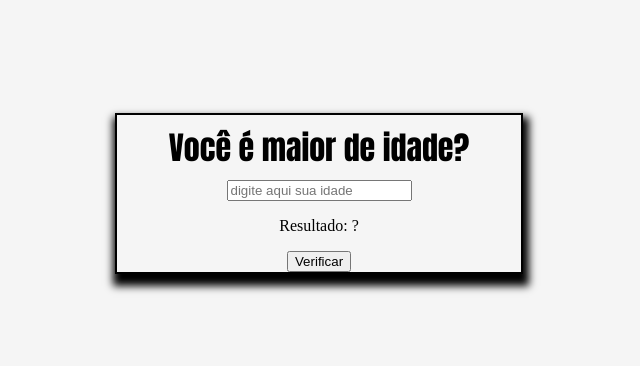
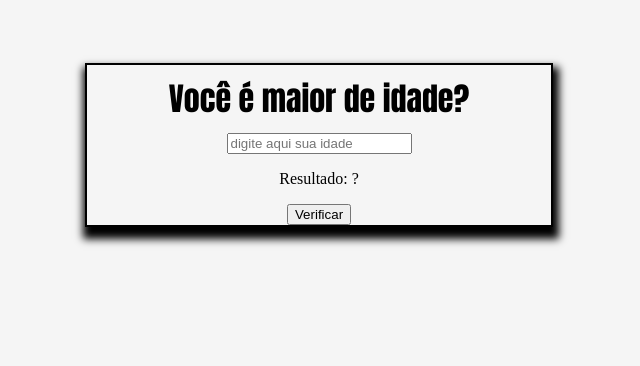
Before and after one commit to MartinsDeivid/SuaIdade, a plain HTML site: page Index.html in a window 1280 px wide. Shown: the part 187-553 px from the top of the page, without its empty margins (321-961 px from the left). Drawn offline with Linux system fonts and the light colour scheme.

Commit message:
Update Index.html
Melhorias!

```diff
--- a/Index.html
+++ b/Index.html
@@ -8,8 +8,10 @@
 
             @import url('https://fonts.googleapis.com/css2?family=Anton&display=swap');
             body {
-                margin: 300;
+                margin: 250;
                 background-color: whitesmoke;
+                overflow: hidden;
+
             }
             h1 {
                 margin: 2%;
@@ -21,6 +23,8 @@
                 box-shadow:2px 8px 8px 4px black;
                 text-align: center;
                 margin: 20%;
+                box-sizing: border-box;
+
             }
         </style>
     </head>
```
